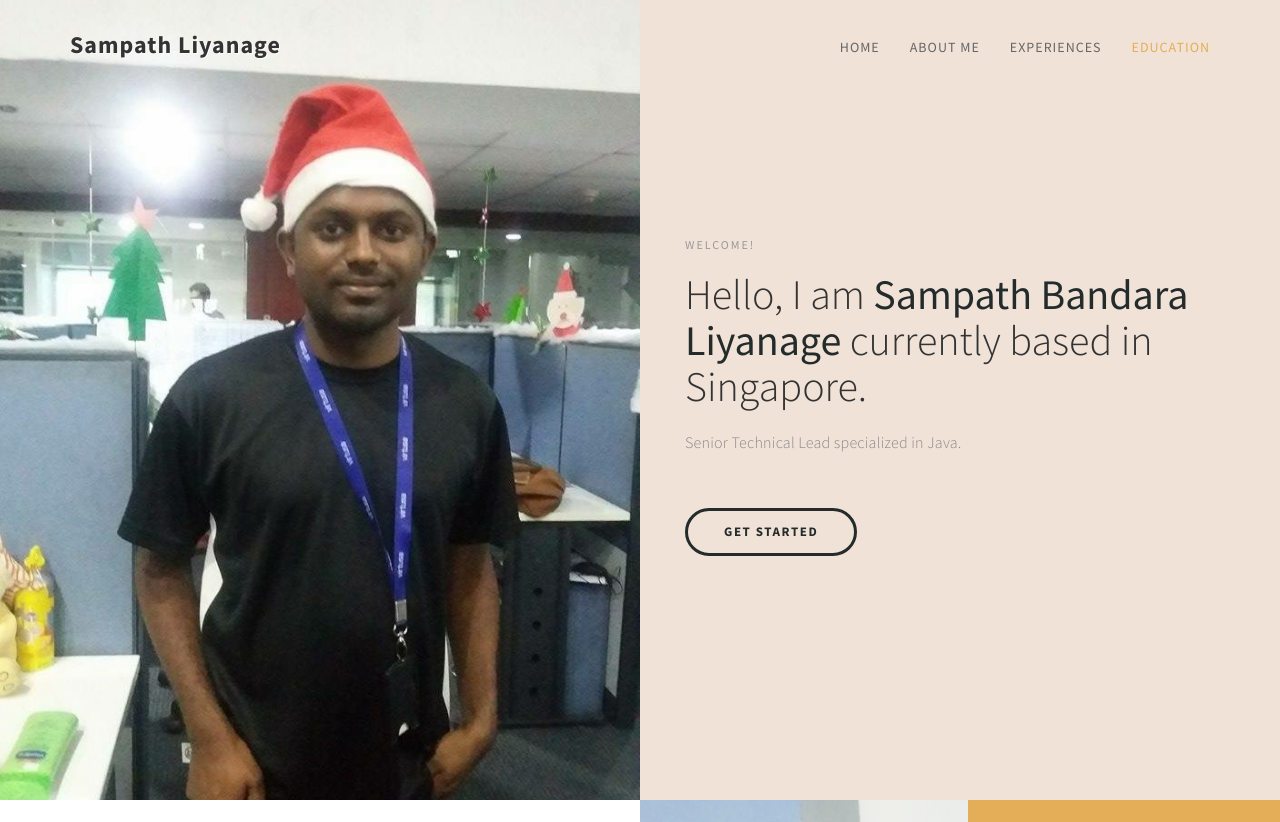
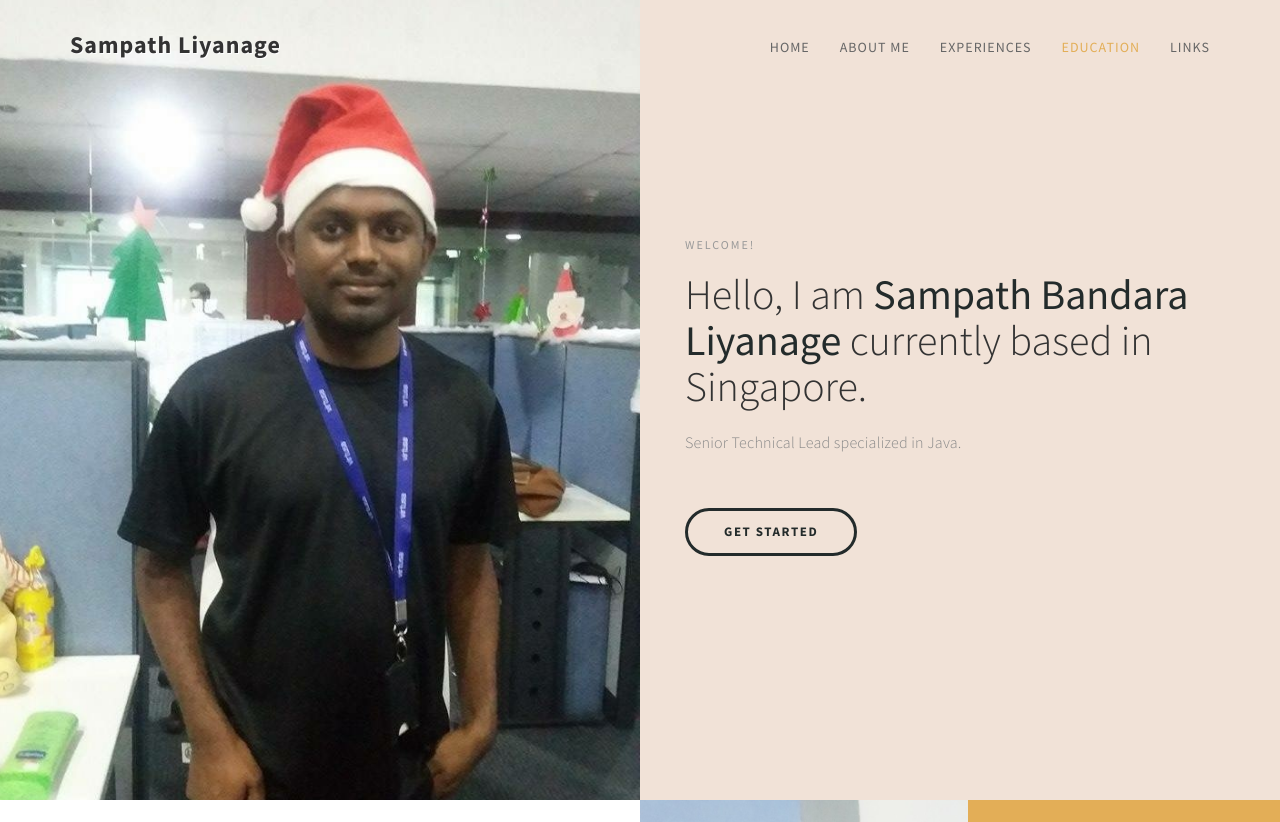
Before and after one commit to samliyanage/samliyanage.github.io, a plain HTML site: page index.html in a window 1280 px wide. Shown: the top 822 px of the page. Drawn offline with Linux system fonts and the light colour scheme.

Commit message:
Update index.html

```diff
--- a/index.html
+++ b/index.html
@@ -57,6 +57,7 @@ http://www.templatemo.com/tm-498-stimulus
                     <li><a href="#about" class="smoothScroll">About Me</a></li>
                     <li><a href="#experience" class="smoothScroll">Experiences</a></li>
 		    <li><a href="#education" class="smoothScroll">Education</a></li>
+		    <li><a href="#footer-copyright" class="smoothScroll">Links</a></li>
                </ul>
           </div>
 
```
